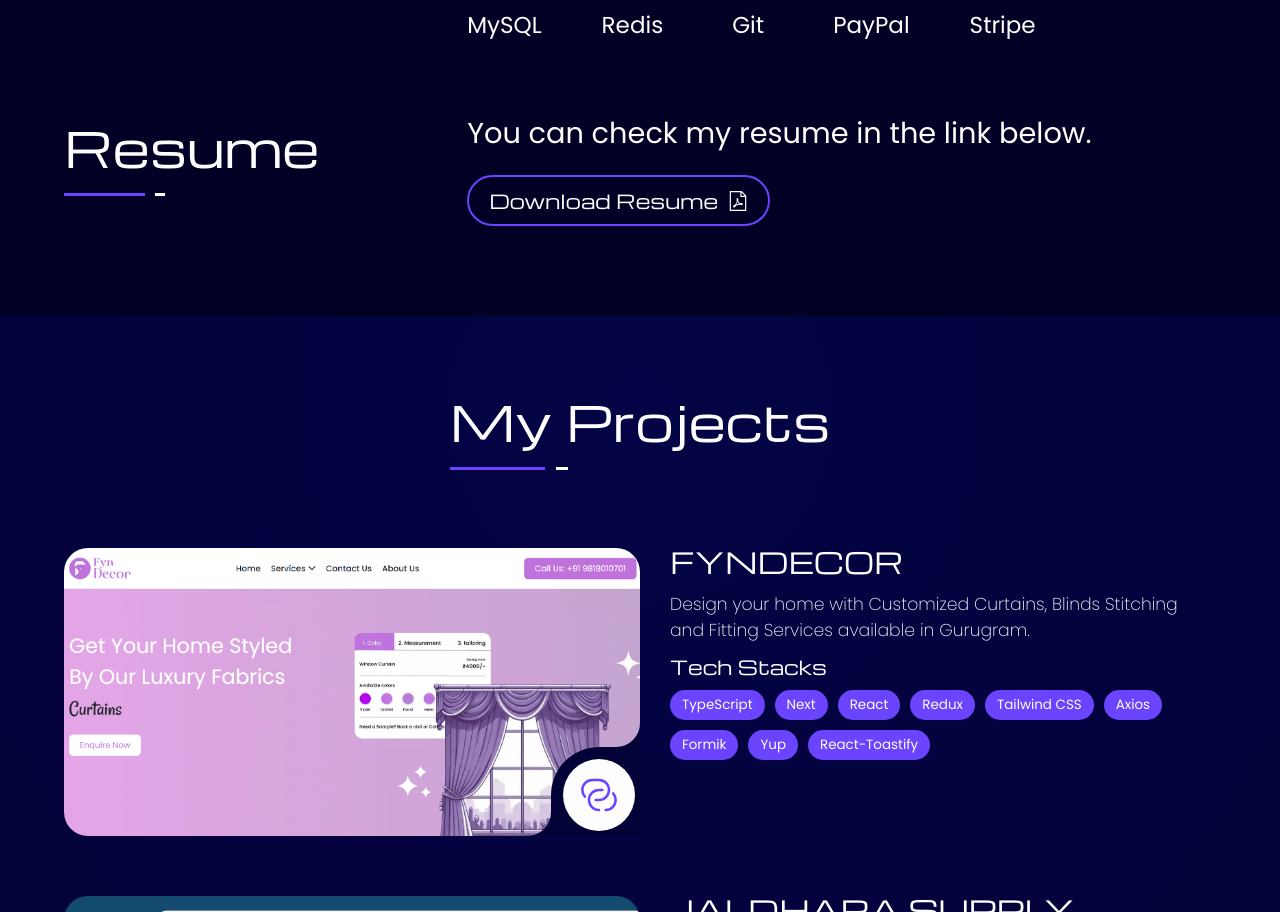
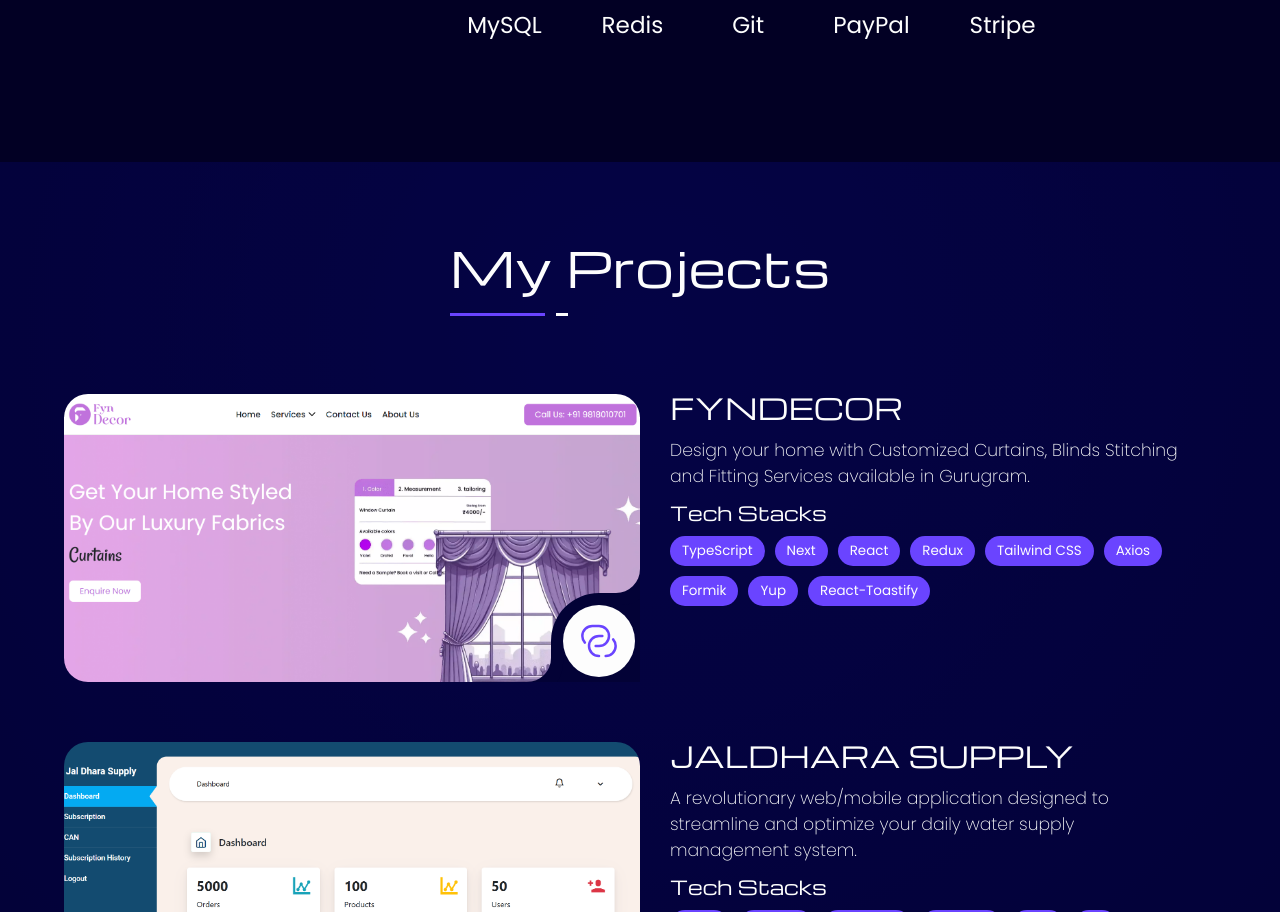
Before and after one commit to rdeepesh/my-portfolio, a React (Vite) app: page / in a window 1280 px wide. Shown: the part 1957-2869 px from the top of the page. Built offline with nearby package versions, Linux system fonts and the light colour scheme.

Commit message:
fix - hide resume section

```diff
--- a/src/Components/Sections/AboutMe.jsx
+++ b/src/Components/Sections/AboutMe.jsx
@@ -338,7 +338,7 @@
         </div>
       </SkillsSection>
 
-      <ResumeSection>
+      {/* <ResumeSection>
         <Heading className="h-font">Resume</Heading>
         <div>
           <h4>You can check my resume in the link below.</h4>
@@ -347,7 +347,7 @@
             <PDF_ICON />
           </Btn>
         </div>
-      </ResumeSection>
+      </ResumeSection> */}
     </Section>
   );
 };
```
